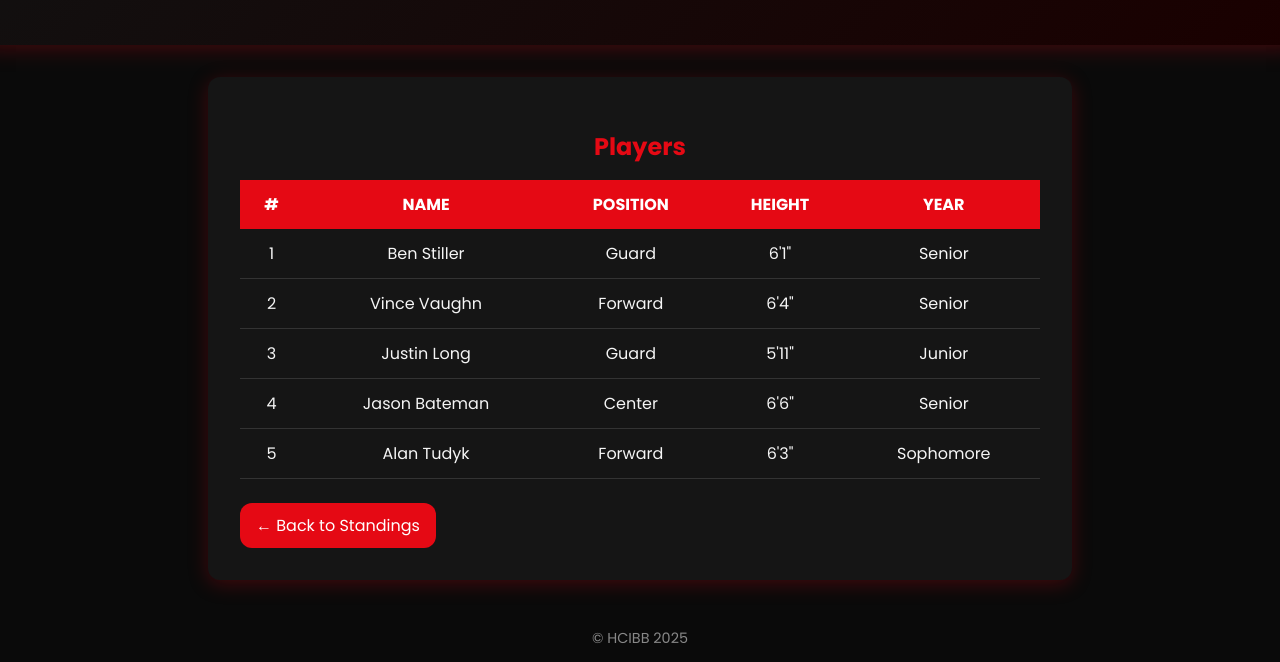
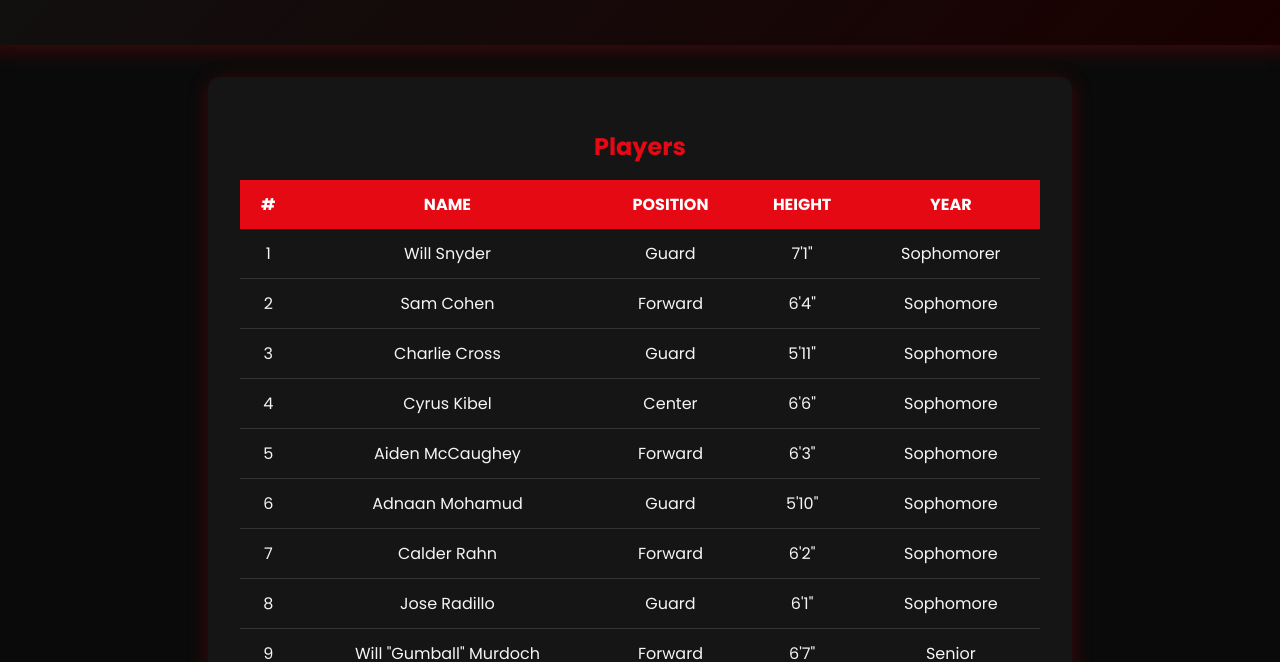
Before and after one commit to quantumhi/quantumhi.github.io, a plain HTML site: page rosters/bnc.html in a window 1280 px wide. Shown: the part 145-807 px from the top of the page. Drawn offline with Linux system fonts and the light colour scheme.

Commit message:
Update roster with new player entries

```diff
--- a/rosters/bnc.html
+++ b/rosters/bnc.html
@@ -49,11 +49,16 @@
         <tr><th>#</th><th>Name</th><th>Position</th><th>Height</th><th>Year</th></tr>
       </thead>
       <tbody>
-        <tr><td>1</td><td>Ben Stiller</td><td>Guard</td><td>6'1"</td><td>Senior</td></tr>
-        <tr><td>2</td><td>Vince Vaughn</td><td>Forward</td><td>6'4"</td><td>Senior</td></tr>
-        <tr><td>3</td><td>Justin Long</td><td>Guard</td><td>5'11"</td><td>Junior</td></tr>
-        <tr><td>4</td><td>Jason Bateman</td><td>Center</td><td>6'6"</td><td>Senior</td></tr>
-        <tr><td>5</td><td>Alan Tudyk</td><td>Forward</td><td>6'3"</td><td>Sophomore</td></tr>
+        <tr><td>1</td><td>Will Snyder</td><td>Guard</td><td>7'1"</td><td>Sophomorer</td></tr>
+        <tr><td>2</td><td>Sam Cohen</td><td>Forward</td><td>6'4"</td><td>Sophomore</td></tr>
+        <tr><td>3</td><td>Charlie Cross</td><td>Guard</td><td>5'11"</td><td>Sophomore</td></tr>
+        <tr><td>4</td><td>Cyrus Kibel</td><td>Center</td><td>6'6"</td><td>Sophomore</td></tr>
+        <tr><td>5</td><td>Aiden McCaughey</td><td>Forward</td><td>6'3"</td><td>Sophomore</td></tr>
+        <tr><td>6</td><td>Adnaan Mohamud</td><td>Guard</td><td>5'10"</td><td>Sophomore</td></tr>
+        <tr><td>7</td><td>Calder Rahn</td><td>Forward</td><td>6'2"</td><td>Sophomore</td></tr>
+        <tr><td>8</td><td>Jose Radillo</td><td>Guard</td><td>6'1"</td><td>Sophomore</td></tr>
+        <tr><td>9</td><td>Will "Gumball" Murdoch</td><td>Forward</td><td>6'7"</td><td>Senior</td></tr>
+        <tr><td>10</td><td>Leo Wellman</td><td>Forward</td><td>4'9"</td><td>Senior</td></tr>
       </tbody>
     </table>
     <a href="../index.html" class="back-button">← Back to Standings</a>
```
